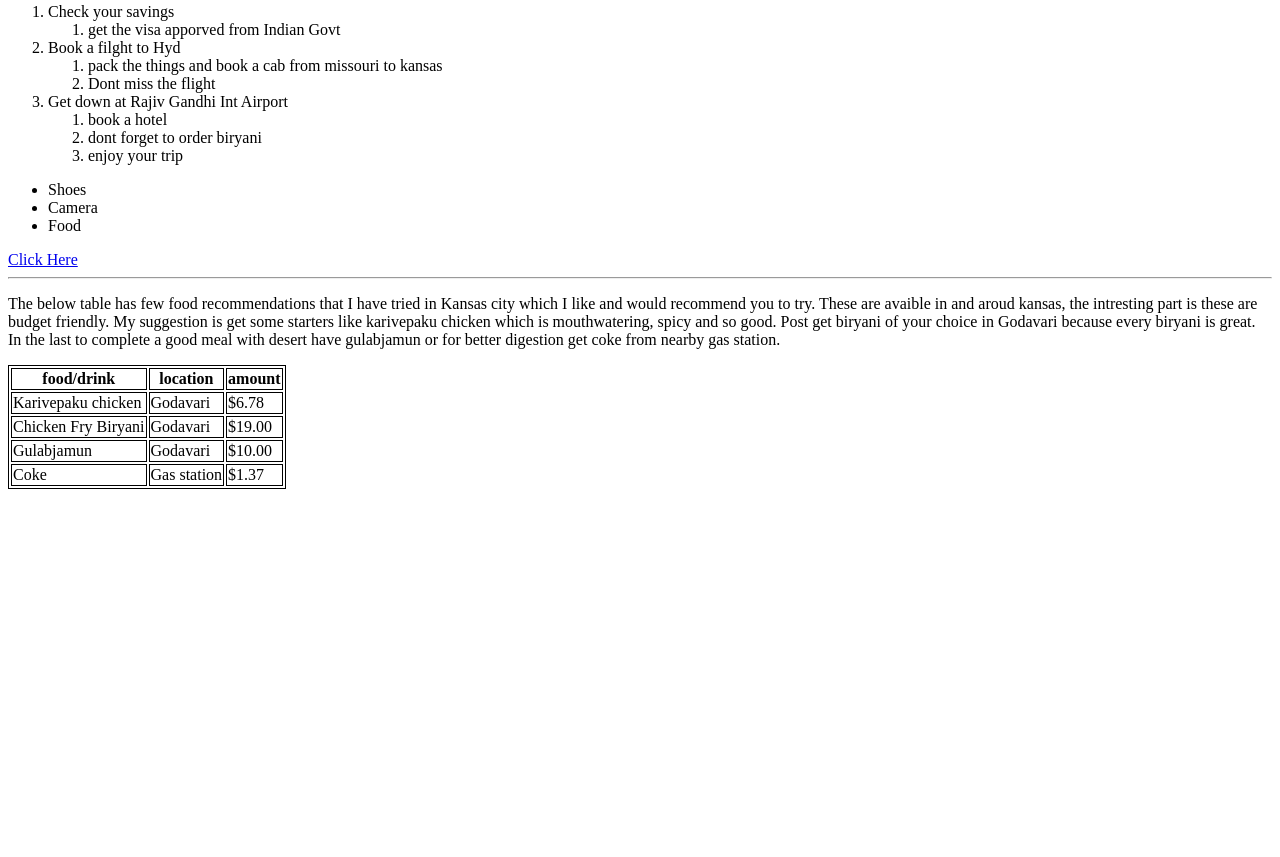
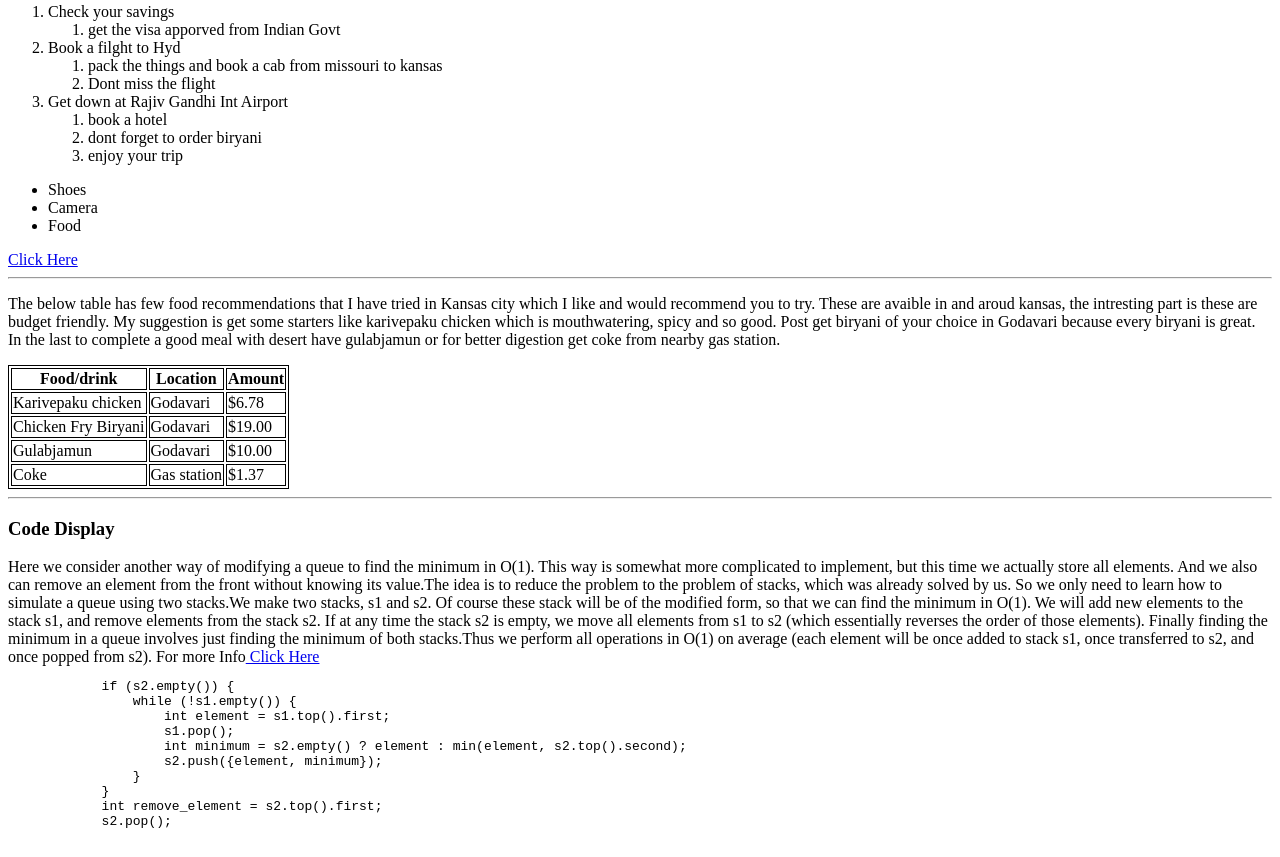
Before and after one commit to 44-563-WebApps-F21/webapps-f21-assignment-3-HarshitaGITHB, a plain HTML site: page index.html in a window 1280 px wide. Shown: the part 249-1106 px from the top of the page. Before the commit the page ends 800 px from the top, so only its background shows below. Drawn offline with Linux system fonts and the light colour scheme.

Commit message:
commiting with code

```diff
--- a/index.html
+++ b/index.html
@@ -41,9 +41,9 @@
             </style>
         <table>
             <tr>
-                <th>food/drink</th>
-                <th>location</th>
-                <th>amount</th>
+                <th>Food/drink</th>
+                <th>Location</th>
+                <th>Amount</th>
             </tr>
             <tr>
                 <td>Karivepaku chicken</td>
@@ -66,5 +66,22 @@
                 <td>$1.37</td>
             </tr>
         </table>
+        <hr>
+        <h3>Code Display</h3>
+        <blockqoute cite= https://cp-algorithms.com/data_structures/stack_queue_modification.html>Here we consider another way of modifying a queue to find the minimum in O(1). This way is somewhat more complicated to implement, but this time we actually store all elements. And we also can remove an element from the front without knowing its value.The idea is to reduce the problem to the problem of stacks, which was already solved by us. So we only need to learn how to simulate a queue using two stacks.We make two stacks, s1 and s2. Of course these stack will be of the modified form, so that we can find the minimum in O(1). We will add new elements to the stack s1, and remove elements from the stack s2. If at any time the stack s2 is empty, we move all elements from s1 to s2 (which essentially reverses the order of those elements). Finally finding the minimum in a queue involves just finding the minimum of both stacks.Thus we perform all operations in O(1) on average (each element will be once added to stack s1, once transferred to s2, and once popped from s2). For more Info<a href= https://www.geeksforgeeks.org/design-a-stack-that-supports-getmin-in-o1-time-and-o1-extra-space/> Click Here</a>
+        <pre>
+            if (s2.empty()) {
+                while (!s1.empty()) {
+                    int element = s1.top().first;
+                    s1.pop();
+                    int minimum = s2.empty() ? element : min(element, s2.top().second);
+                    s2.push({element, minimum});
+                }
+            }
+            int remove_element = s2.top().first;
+            s2.pop();
+        </pre>
+        </blockqoute>
+
     </body>
 </html>
```
